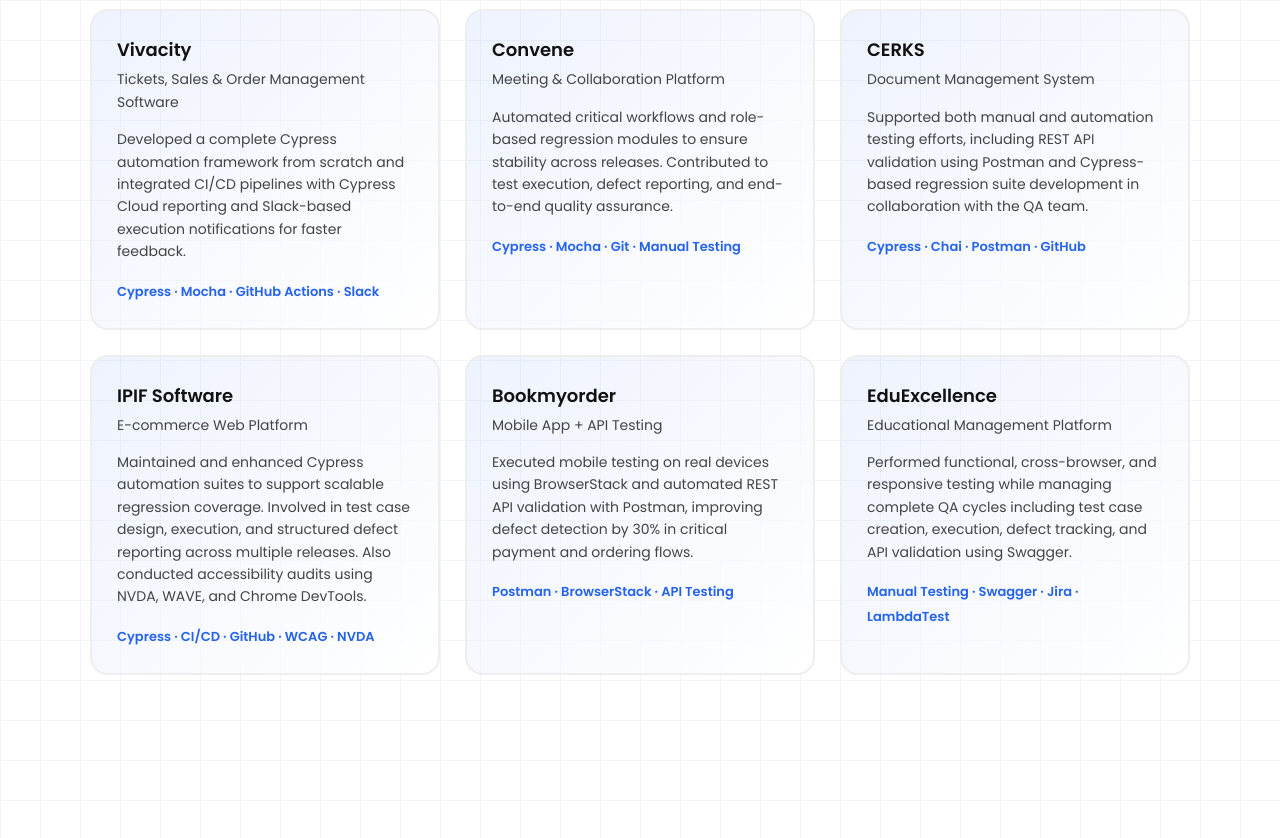
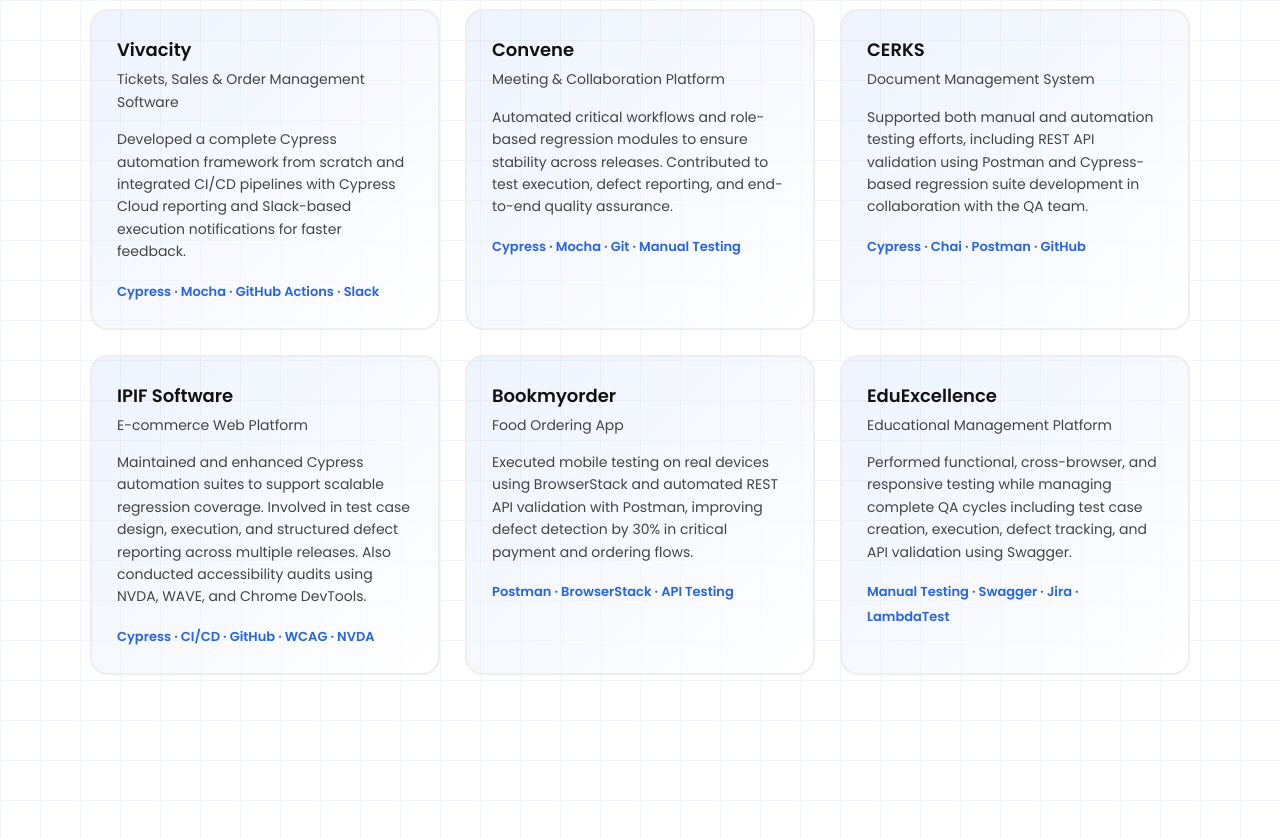
Before and after one commit to ajeetkumar955/ajeetqa, a plain HTML site: page index.html in a window 1280 px wide. Shown: the part 2080-2918 px from the top of the page. Drawn offline with Linux system fonts and the light colour scheme.

Commit message:
Book my order issue

```diff
--- a/index.html
+++ b/index.html
@@ -173,7 +173,7 @@
         <!-- Project 5 -->
         <div class="project-card">
           <h3>Bookmyorder</h3>
-          <p class="project-subtitle">Mobile App + API Testing</p>
+          <p class="project-subtitle">Food Ordering App</p>
           <p>
             Executed mobile testing on real devices using BrowserStack and automated
             REST API validation with Postman, improving defect detection by 30%
```
